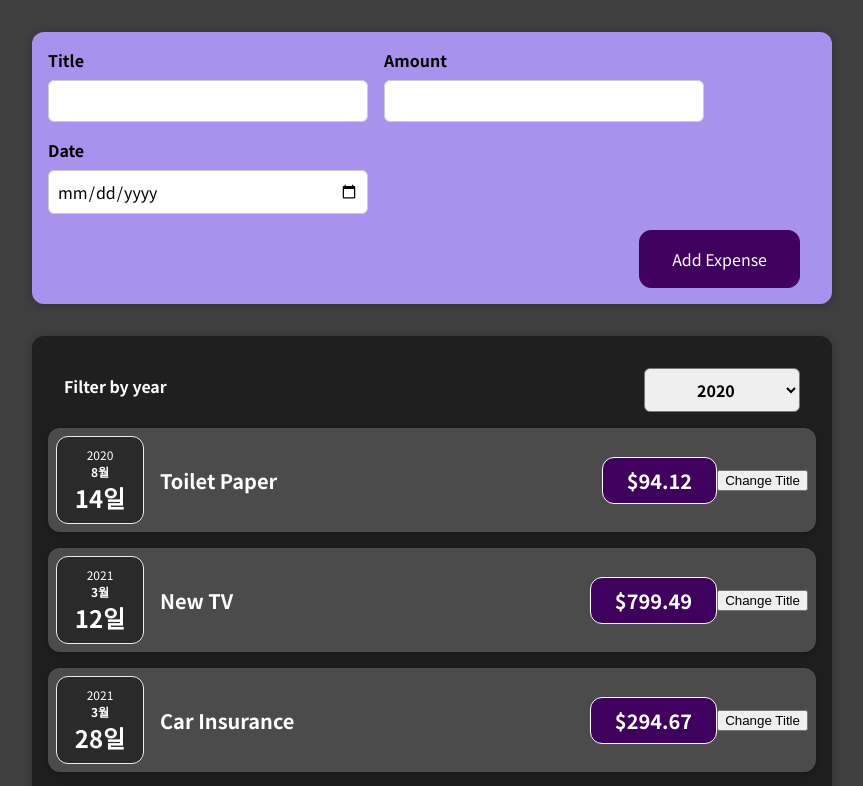
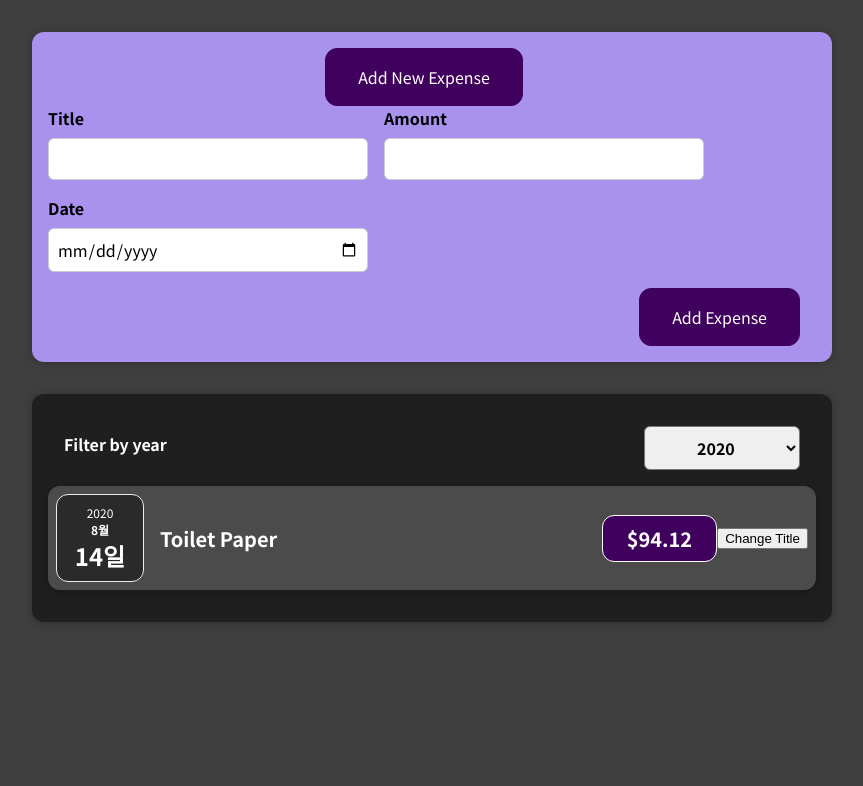
Before and after one commit to eodovo/Expenses.app, a React (Create React App) app: page / in a window 1280 px wide. Shown: the top 786 px of the page, without its empty margins (208-1071 px from the left). Built offline with nearby package versions, Linux system fonts and the light colour scheme.

Commit message:
필터추가

```diff
--- a/src/components/Expenses/Expense.js
+++ b/src/components/Expenses/Expense.js
@@ -12,14 +12,21 @@ const Expenses = (props) => {
     setFilteredYear(selectedYear);
   };
 
+  const filterdExpenses = props.items.filter((expense) => {
+    return expense.date.getFullYear().toString() === filteredYear;
+  });
+
+  let expensesContent = <p>Not found</p>;
+
+  if (filterdExpenses.length > 0) {
+    expensesContent = filterdExpenses.map((expense) => <ExpenseItem key={expense.id} title={expense.title} amount={expense.amount} date={expense.date} />);
+  }
+
   return (
     <div>
       <Card className="expenses">
         <ExpensesFilter selected={filteredYear} onChangeFilter={filterChangeHandler} />
-
-        {props.items.map((expense, index) => (
-          <ExpenseItem key={index} title={expense.title} amount={expense.amount} date={expense.date} />
-        ))}
+        {expensesContent}
       </Card>
     </div>
   );
--- a/src/components/NewExpense/NewExpense.js
+++ b/src/components/NewExpense/NewExpense.js
@@ -14,6 +14,7 @@ const NewExpense = (props) => {
 
   return (
     <div className="new-expense">
+      <button>Add New Expense</button>
       <ExpenseForm onSaveExpenseData={saveExpenseDataHandler} />
     </div>
   );
```
Also changed, not shown: src/components/ex.js (deleted, +0 -8 lines).
